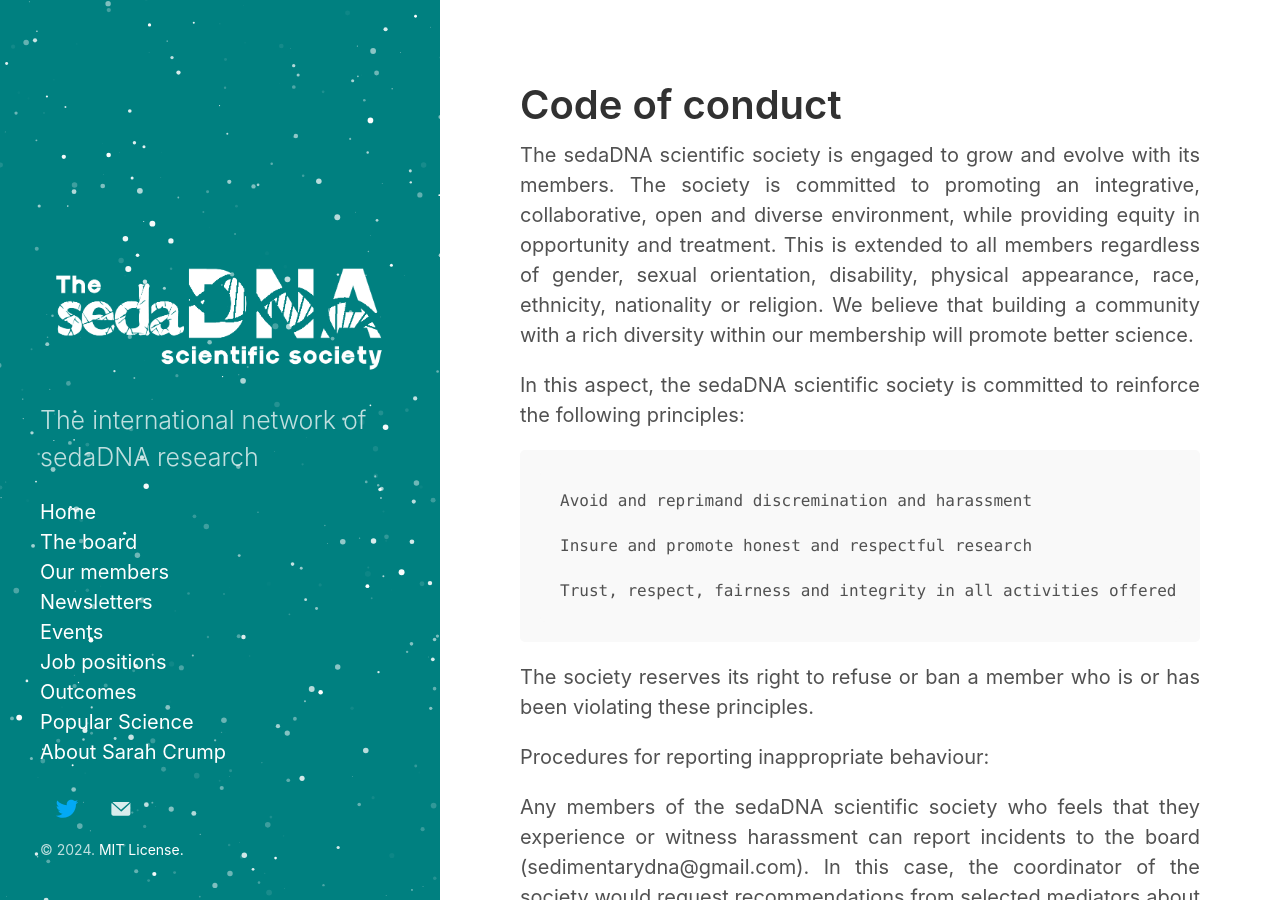
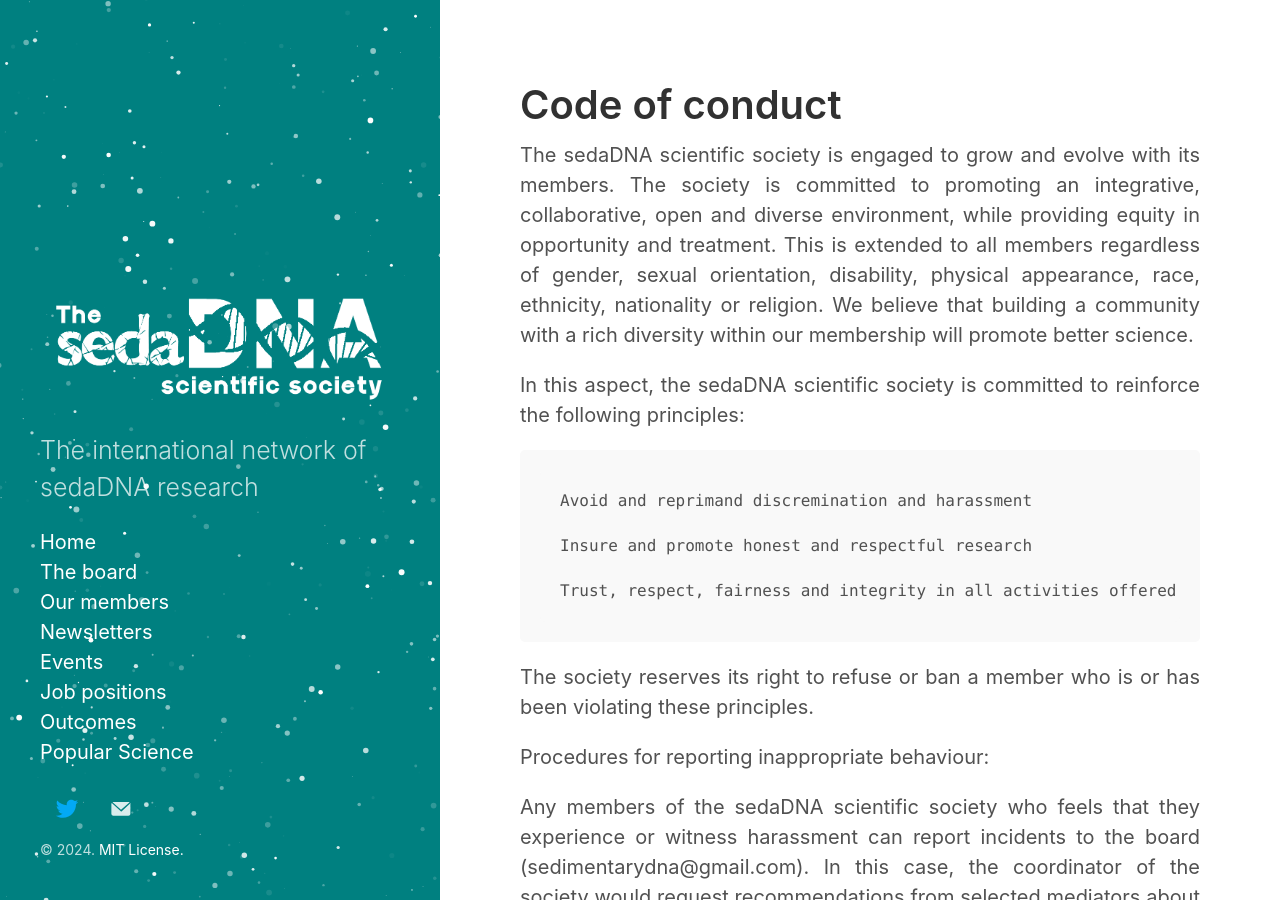
Before and after one commit to sedadna/sedadna.github.io, a Jekyll site: the page built from category/code.md, in a window 1280 px wide and 900 px high. Built offline with Jekyll 4.4.1, drawn with Linux system fonts in a browser that asks for light colours.

Commit message:
Update sidebar.html

```diff
--- a/_includes/sidebar.html
+++ b/_includes/sidebar.html
@@ -19,7 +19,6 @@
 <a href="/category/positions.html">Job positions</a>
 <a href="/category/outcomes.html">Outcomes</a>
 <a href="/category/popscience.html">Popular Science</a>
-<a href="/category/sarah_crump.html">About Sarah Crump</a>
 
 </nav>
 {% if site.version %}
```
